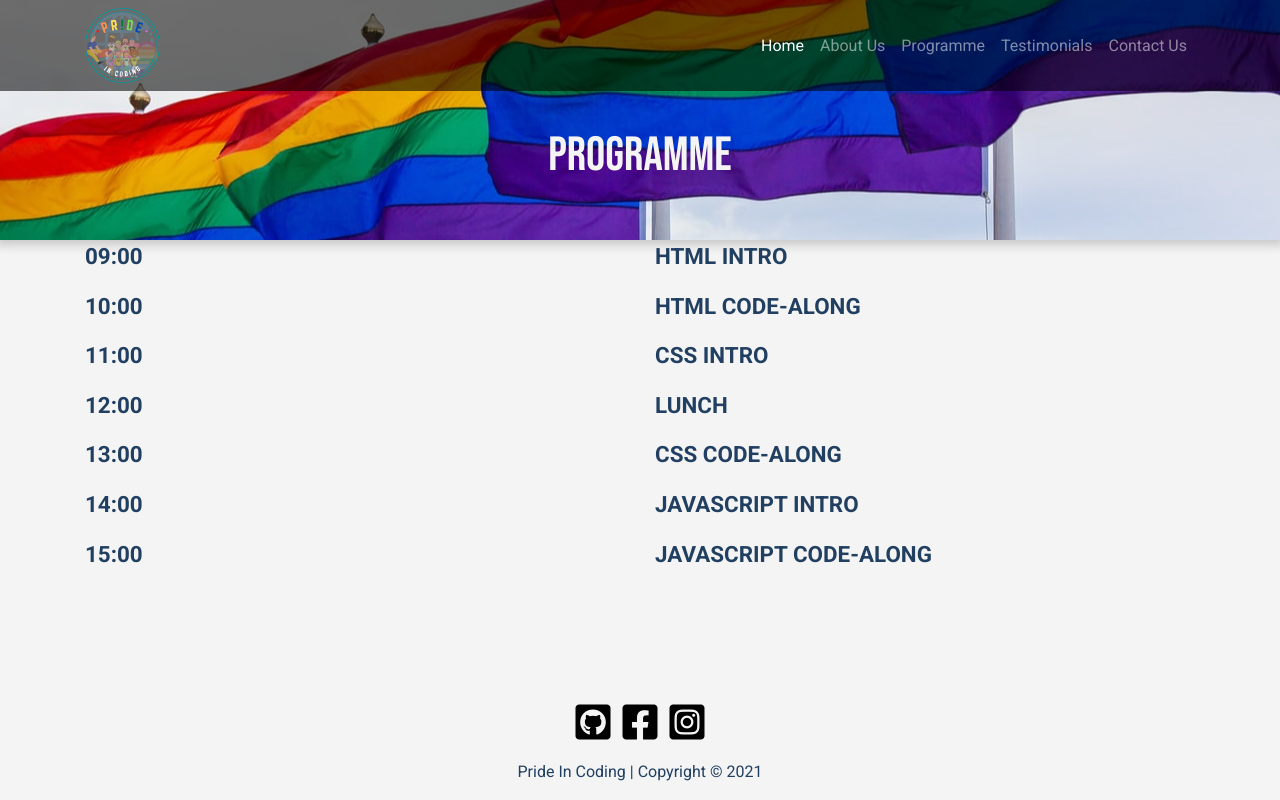
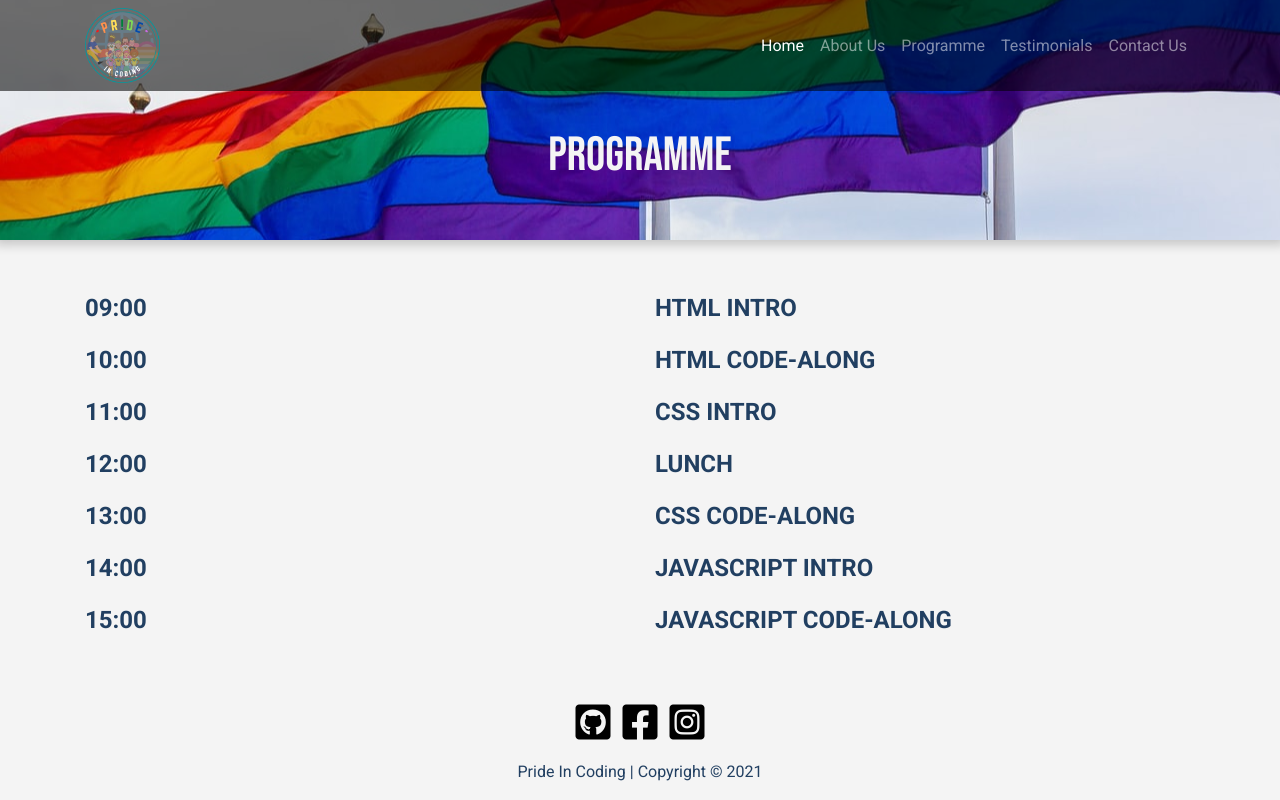
Before and after one commit to kimkesdev/Pride-In-Coding, a Flask app: page /programme in a window 1280 px wide. Run offline with Flask 2, Linux system fonts and the light colour scheme; some libraries are stand-ins or nearby versions.

Commit message:
add spacing to schedule

```diff
--- a/static/css/style.css
+++ b/static/css/style.css
@@ -173,8 +173,9 @@ h2:after{
 
  .schedule {
 	font-weight: bold;
-	font-size: 140%;
+	font-size: 150%;
 	text-transform: uppercase;
+	margin-top: 50px;
  }
 
 /* Testimonials Styling */
```
